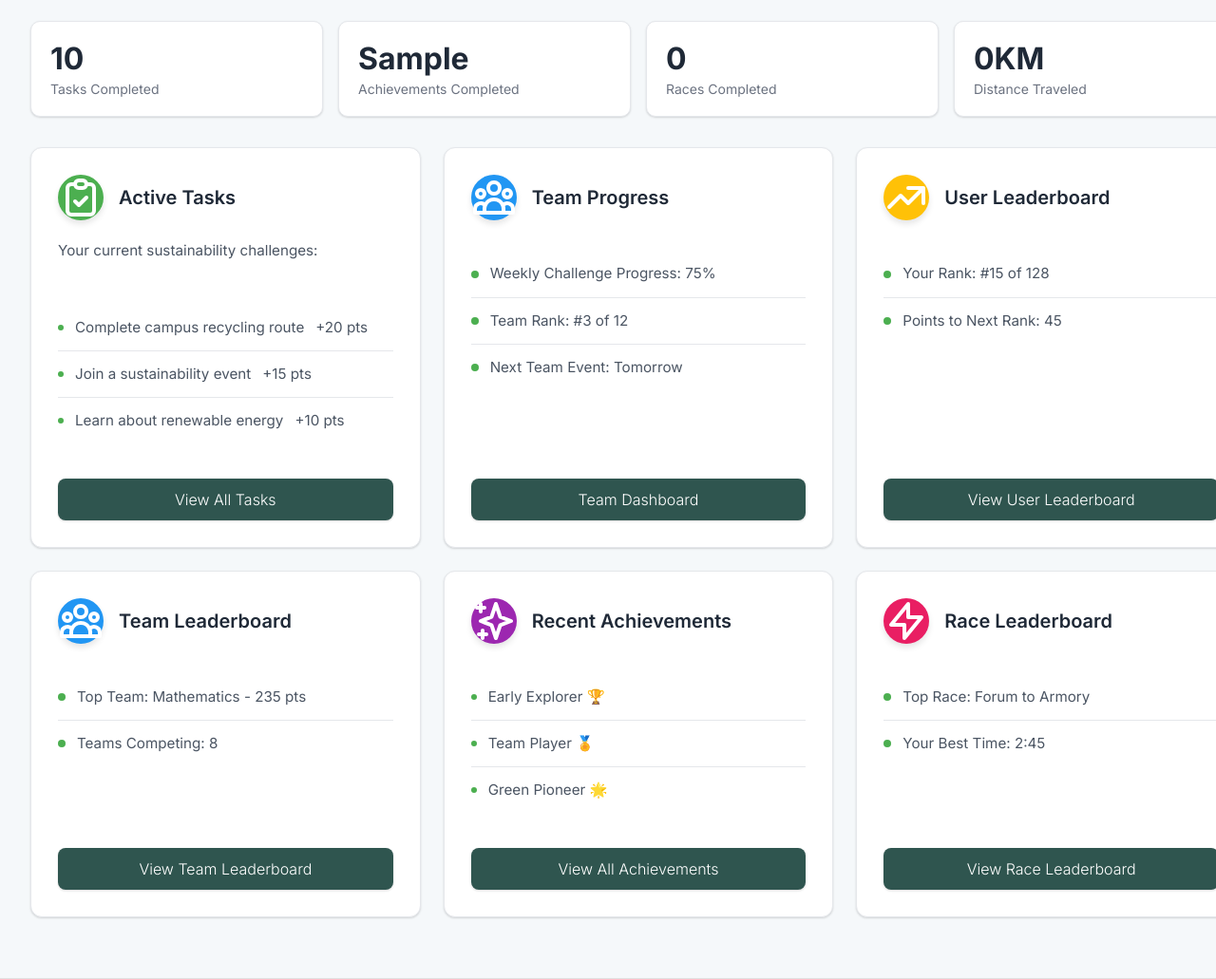
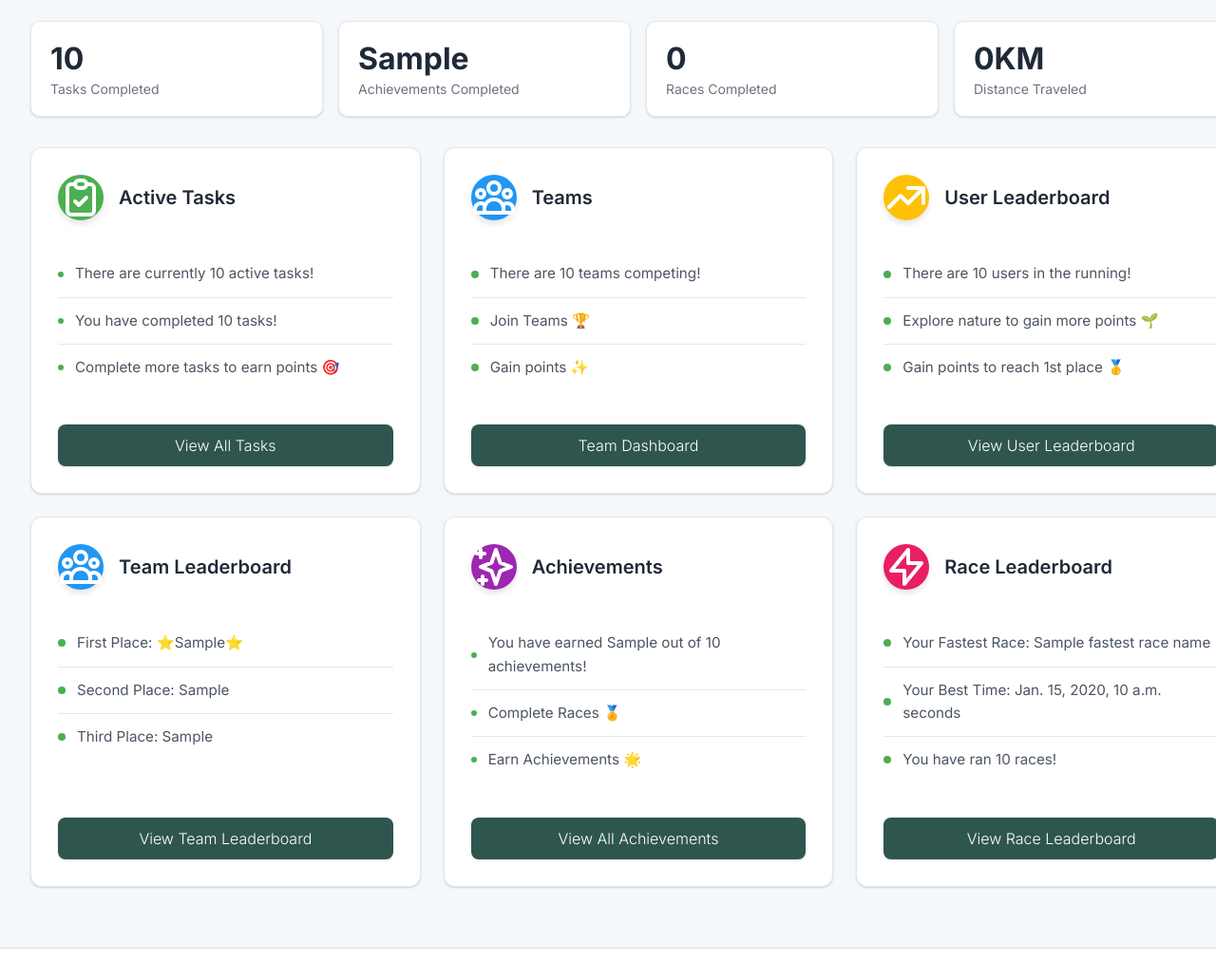
Before and after one commit to lmt610/ecm2434, a Django app: template project/users/templates/users/dashboard.html in a window 1280 px wide. Shown: the part 282-1313 px from the top of the page at 95% size. After the commit the page ends 1281 px from the top, so only its background shows below. Run offline with Django 4.2, Linux system fonts and the light colour scheme; the template is opened without the code that fills it: most values are stand-ins (such as "Sample title", 1, 10 or a date in 2020).

Commit message:
Update dashboard.html
Made dashboard cards dynamic

```diff
--- a/project/users/templates/users/dashboard.html
+++ b/project/users/templates/users/dashboard.html
@@ -33,7 +33,7 @@
             <p class="stat-label">Tasks Completed</p>
         </div>
         <div class="stat-card">
-            <h3 class="stat-value">{{ achievements_earned|default:"0" }}</h3>
+            <h3 class="stat-value">{{achievements_earned}}</h3>
             <p class="stat-label">Achievements Completed</p>
         </div>
         <div class="stat-card">
@@ -59,17 +59,21 @@
                 <h3 class="card-title">Active Tasks</h3>
             </div>
             <div class="card-content">
-                <p class="card-description">Your current sustainability challenges:</p>
                 <ul class="task-list">
-                    <li>Complete campus recycling route <span class="text-green-600">+20 pts</span></li>
-                    <li>Join a sustainability event <span class="text-green-600">+15 pts</span></li>
-                    <li>Learn about renewable energy <span class="text-green-600">+10 pts</span></li>
+                                        {% if tasks_total == 1 %}
+                                                <li> There is currently 1 active task! </li>
+                                        {% endif %}
+                                        {% if tasks_total != 1 %}
+                        <li>There are currently {{tasks_total}} active tasks!</li>
+                                        {% endif %}
+                                        <li>You have completed {{tasks_completed}} tasks!</li>
+                    <li>Complete more tasks to earn points 🎯</li>
                 </ul>
                 <a href="{% url 'tasks' %}" class="btn-card">View All Tasks</a>
             </div>
         </div>
 
-        <!-- Team Progress Card -->
+        <!-- Team Card -->
         <div class="dashboard-card">
             <div class="card-header">
                 <div class="card-icon icon-teams">
@@ -77,21 +81,26 @@
                         <path stroke-linecap="round" stroke-linejoin="round" stroke-width="2" d="M17 20h5v-2a3 3 0 00-5.356-1.857M17 20H7m10 0v-2c0-.656-.126-1.283-.356-1.857M7 20H2v-2a3 3 0 015.356-1.857M7 20v-2c0-.656.126-1.283.356-1.857m0 0a5.002 5.002 0 019.288 0M15 7a3 3 0 11-6 0 3 3 0 016 0zm6 3a2 2 0 11-4 0 2 2 0 014 0zM7 10a2 2 0 11-4 0 2 2 0 014 0z"/>
                     </svg>
                 </div>
-                <h3 class="card-title">Team Progress</h3>
+                <h3 class="card-title">Teams</h3>
             </div>
             <div class="card-content">
                 <div class="recent-activities">
                     <div class="activity-item">
                         <span class="activity-dot"></span>
-                        <span>Weekly Challenge Progress: 75%</span>
+                                                {% if teams_total == 1 %}
+                                                        <span>There is 1 team competing!</span>
+                                                {% endif %}
+                                                {% if teams_total != 1 %}
+                            <span>There are {{teams_total}} teams competing!</span>
+                                                {% endif %}
                     </div>
                     <div class="activity-item">
                         <span class="activity-dot"></span>
-                        <span>Team Rank: #3 of 12</span>
+                        <span>Join Teams 🏆 </span>
                     </div>
                     <div class="activity-item">
                         <span class="activity-dot"></span>
-                        <span>Next Team Event: Tomorrow</span>
+                        <span>Gain points ✨</span>
                     </div>
                 </div>
                 <a href="{% url 'team_list' %}" class="btn-card">Team Dashboard</a>
@@ -112,11 +121,20 @@
                 <div class="recent-activities">
                     <div class="activity-item">
                         <span class="activity-dot"></span>
-                        <span>Your Rank: #15 of 128</span>
+                                                {% if users_total == 1 %}
+                                                        <span>There is 1 user in the running!</span>
+                                                {% endif %}
+                                                {% if users_total != 1 %}
+                                <span>There are {{users_total}} users in the running!</span>
+                        {% endif %}
+                                        </div>
+                    <div class="activity-item">
+                        <span class="activity-dot"></span>
+                        <span>Explore nature to gain more points 🌱</span>
                     </div>
                     <div class="activity-item">
                         <span class="activity-dot"></span>
-                        <span>Points to Next Rank: 45</span>
+                        <span>Gain points to reach 1st place 🥇</span>
                     </div>
                 </div>
                 <a href="{% url 'user_leaderboard' %}" class="btn-card">View User Leaderboard</a>
@@ -136,12 +154,16 @@
             <div class="card-content">
                 <div class="recent-activities">
                     <div class="activity-item">
+                                        <span class="activity-dot"></span>
+                                        <span>First Place: ⭐{{team_first}}⭐</span>
+                                        </div>
+                                        <div class="activity-item">
+                                                <span class="activity-dot"></span>
+                                                <span>Second Place: {{team_second}}</span>
+                                    </div>
+                                        <div class="activity-item">
                         <span class="activity-dot"></span>
-                        <span>Top Team: Mathematics - 235 pts</span>
-                    </div>
-                    <div class="activity-item">
-                        <span class="activity-dot"></span>
-                        <span>Teams Competing: 8</span>
+                        <span>Third Place: {{team_third}}</span>
                     </div>
                 </div>
                 <a href="{% url 'team_leaderboard' %}" class="btn-card">View Team Leaderboard</a>
@@ -156,13 +178,13 @@
                         <path stroke-linecap="round" stroke-linejoin="round" stroke-width="2" d="M5 3v4M3 5h4M6 17v4m-2-2h4m5-16l2.286 6.857L21 12l-5.714 2.143L13 21l-2.286-6.857L5 12l5.714-2.143L13 3z"/>
                     </svg>
                 </div>
-                <h3 class="card-title">Recent Achievements</h3>
+                <h3 class="card-title">Achievements</h3>
             </div>
             <div class="card-content">
                 <ul class="task-list">
-                    <li>Early Explorer 🏆</li>
-                    <li>Team Player 🏅</li>
-                    <li>Green Pioneer 🌟</li>
+                    <li>You have earned {{achievements_earned}} out of {{achievements_total}} achievements!</li>
+                    <li>Complete Races 🏅</li>
+                    <li>Earn Achievements 🌟</li>
                 </ul>
                 <a href="{% url 'achievements' %}" class="btn-card">View All Achievements</a>
             </div>
@@ -182,12 +204,21 @@
                 <div class="recent-activities">
                     <div class="activity-item">
                         <span class="activity-dot"></span>
-                        <span>Top Race: Forum to Armory</span>
+                        <span>Your Fastest Race: {{fastest_race_name}}</span>
                     </div>
                     <div class="activity-item">
                         <span class="activity-dot"></span>
-                        <span>Your Best Time: 2:45</span>
+                        <span>Your Best Time: {{fastest_race_time}} seconds</span>
                     </div>
+                    <div class="activity-item"></span>
+                        <span class="activity-dot"></span>
+                                {% if race_entries_total == 1 %}
+                                        <span>You have ran 1 race!</span>
+                                {% endif %}
+                                         {% if race_entries_total != 1 %}
+                                <span>You have ran {{race_entries_total}} races!</span>
+                        {% endif %}
+                        </div>
                 </div>
                 <a href="{% url 'race_leaderboard' %}" class="btn-card">View Race Leaderboard</a>
             </div>
```
